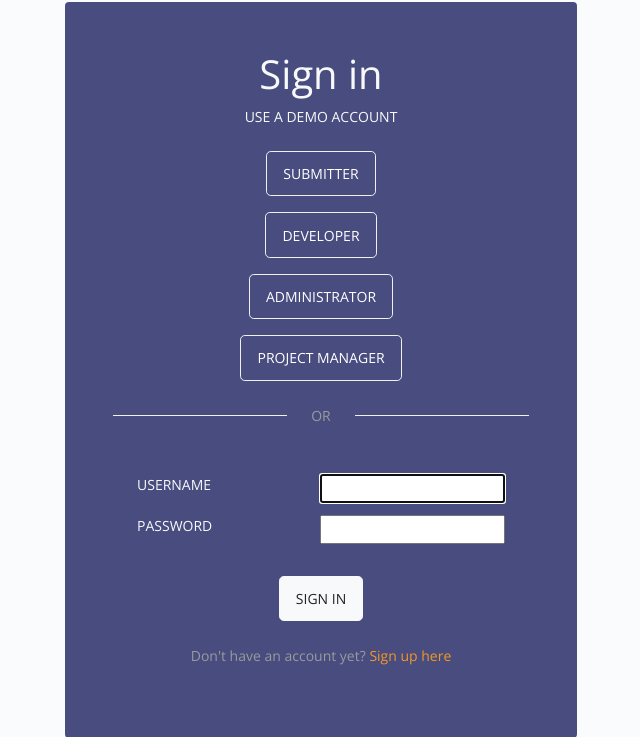
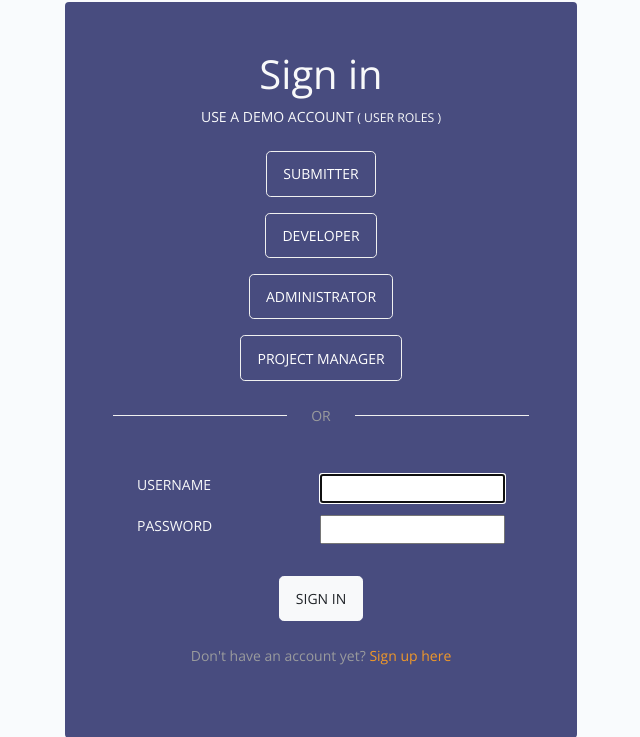
Before and after one commit to kafui001/dj_bugzilla, a Django app: page / in a window 1280 px wide. Shown: the part 126-863 px from the top of the page, without its empty margins (319-959 px from the left). Run offline with Django 3.2, Linux system fonts and the light colour scheme; some libraries are stand-ins or nearby versions.

Commit message:
small change in signin page

```diff
--- a/dj_bugzilla/users/templates/users/signin.html
+++ b/dj_bugzilla/users/templates/users/signin.html
@@ -30,6 +30,7 @@
                                     <div class="col-12 text-center mb-4">
                                         <h1>Sign in</h1>
                                         <span>USE A DEMO ACCOUNT</span>
+                                        <small>( USER ROLES )</small>
                                     </div>
                                     <div class="col-12 text-center mb-4">
                                         <form class="mb-3" id="devform" method="POST" action="{% url 'core:submitter_demo' %}">
```
